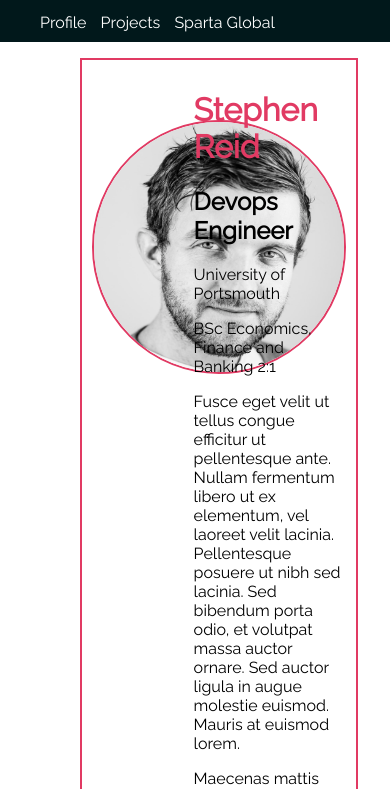
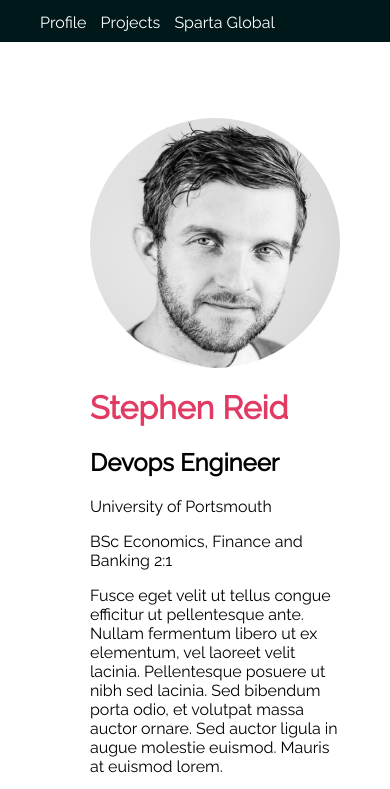
Before and after one commit to Mhaventhan/SpartaMediaQueries, a plain HTML site: page index.html in a window 390 px wide. Shown: the part 30-819 px from the top of the page. Drawn offline with Linux system fonts and the light colour scheme.

Commit message:
Medai queries have been added to aid user experience

```diff
--- a/css/index.css
+++ b/css/index.css
@@ -30,3 +30,20 @@ header, .experience {
 	border: 2px solid #E13A63;
 	padding: 10px;
 }
+
+@media screen and (max-width: 400px) {
+	#headshot{
+		border: none;
+	}
+	 header, .experience{
+		 border: none;
+	 }
+
+	 .right{
+		 float: left;
+		 width: 100%;
+		 display: block;
+	 }
+
+
+}
```
